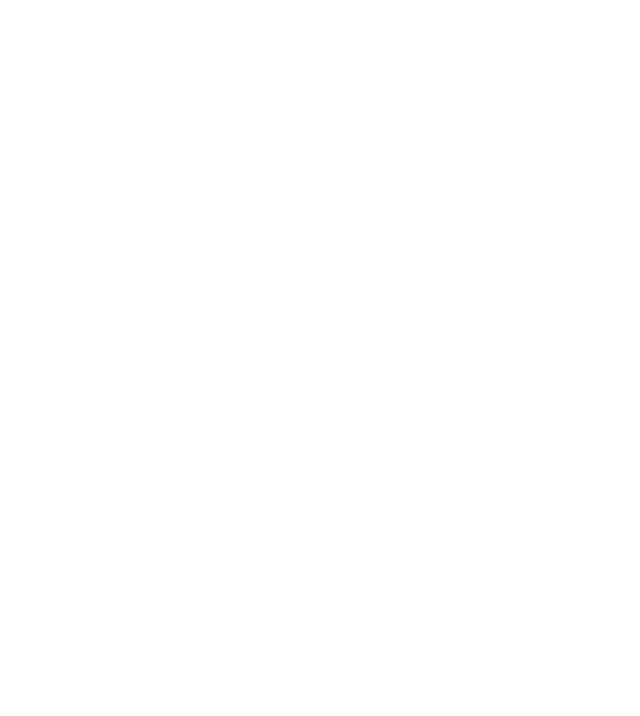
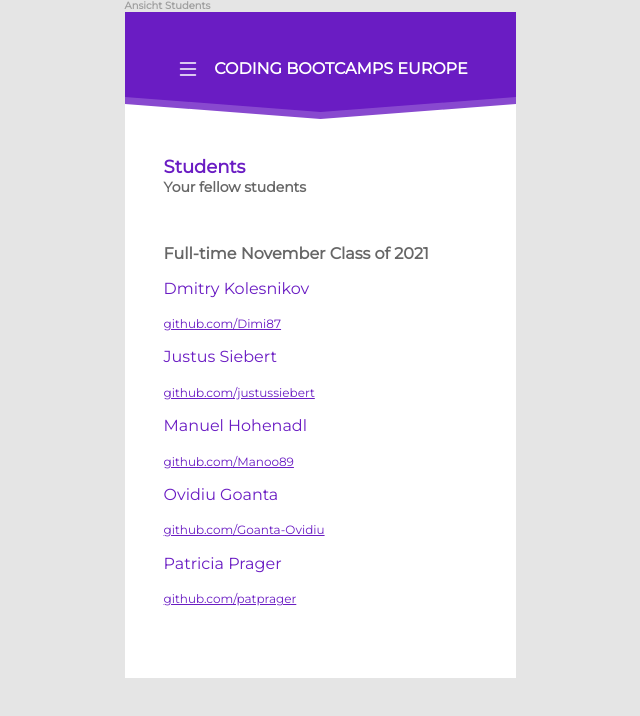
Before and after one commit to sadeg-akbarian/student-hub-design, a plain HTML site: page index.html in a window 1280 px wide. Shown: the whole page, without its empty margins (320-960 px from the left). Drawn offline with nearby package versions, Linux system fonts and the light colour scheme.

Commit message:
feat: 50% of project completed

```diff
--- a/index.html
+++ b/index.html
@@ -11,11 +11,100 @@
       href="https://unpkg.com/normalize.css@8.0.1/normalize.css"
     />
     <link href="style.css" rel="stylesheet" />
+    <link rel="preconnect" href="https://fonts.googleapis.com" />
+    <link rel="preconnect" href="https://fonts.gstatic.com" crossorigin />
+    <link
+      href="https://fonts.googleapis.com/css2?family=Montserrat&family=Source+Sans+Pro&display=swap"
+      rel="stylesheet"
+    />
     <title>Student hub design</title>
   </head>
   <body>
-    <header></header>
-    <main></main>
-    <footer></footer>
+    <div class="div-body">
+      <aside>
+        <p class="ansicht">Ansicht Students</p>
+      </aside>
+      <div class="div-outward">
+        <header>
+          <div class="div-header-heading">
+            <svg
+              xmlns="http://www.w3.org/2000/svg"
+              width="16"
+              height="16"
+              fill="currentColor"
+              class="bi bi-list"
+              viewBox="0 0 16 16"
+            >
+              <path
+                fill-rule="evenodd"
+                d="M2.5 12a.5.5 0 0 1 .5-.5h10a.5.5 0 0 1 0 1H3a.5.5 0 0 1-.5-.5zm0-4a.5.5 0 0 1 .5-.5h10a.5.5 0 0 1 0 1H3a.5.5 0 0 1-.5-.5zm0-4a.5.5 0 0 1 .5-.5h10a.5.5 0 0 1 0 1H3a.5.5 0 0 1-.5-.5z"
+              />
+            </svg>
+            <h1>CODING BOOTCAMPS EUROPE</h1>
+          </div>
+          <div class="div-header-arrow-light1"></div>
+          <div class="div-header-arrow-light2">
+            <svg
+              class="svg-arrow"
+              width="100%"
+              height="100%"
+              viewBox="0 0 100 100"
+              preserveAspectRatio="none"
+            >
+              <polygon points="0,0 50,100 100,0" fill="#8849cf" />
+            </svg>
+          </div>
+          <div class="div-header-arrow-dark">
+            <svg
+              class="svg-arrow"
+              width="100%"
+              height="100%"
+              viewBox="0 0 100 100"
+              preserveAspectRatio="none"
+            >
+              <polygon points="0,0 50,100 100,0" fill="#6a1cc3" />
+            </svg>
+          </div>
+        </header>
+        <main>
+          <article>
+            <section>
+              <h2 class="students-h2">Students</h2>
+              <p class="first-paragraph">Your fellow students</p>
+            </section>
+            <section>
+              <div></div>
+              <div>
+                <div></div>
+                <div></div>
+              </div>
+            </section>
+          </article>
+          <article>
+            <h2 class="november-h2">Full-time November Class of 2021</h2>
+            <div>
+              <p class="the-names">Dmitry Kolesnikov</p>
+              <a href="github.com/Dimi87">github.com/Dimi87</a>
+            </div>
+            <div>
+              <p class="the-names">Justus Siebert</p>
+              <a href="github.com/justussiebert">github.com/justussiebert</a>
+            </div>
+            <div>
+              <p class="the-names">Manuel Hohenadl</p>
+              <a href="github.com/Manoo89">github.com/Manoo89</a>
+            </div>
+            <div>
+              <p class="the-names">Ovidiu Goanta</p>
+              <a href="github.com/Goanta-Ovidiu">github.com/Goanta-Ovidiu</a>
+            </div>
+            <div>
+              <p class="the-names">Patricia Prager</p>
+              <a href="github.com/patprager">github.com/patprager</a>
+            </div>
+          </article>
+        </main>
+      </div>
+    </div>
   </body>
 </html>
--- a/style.css
+++ b/style.css
@@ -3,21 +3,144 @@
 }
 
 :root {
+  --clr-background-body: #e5e5e5;
+  --clr-main-above: #6a1cc3;
+  --clr-main-below: #8849cf;
+  --font-normal: ;
 }
 
 html {
-  font-family: ;
   direction: ltr;
-  font-size: ;
+  font-size: 16px;
+  font-family: "Montserrat", sans-serif;
 }
 
 body {
   margin: 0;
-  height: ;
-  background-color: var(--page-background-color);
-  color: var(--page-text-color);
+  height: 100vh;
+  background-color: var(--clr-background-body);
+  display: flex;
+  flex-direction: column;
+  align-items: center;
 }
 
-/* Fallbacks für manche Styles benutzen, S.13 unten */
+.div-body {
+  max-width: 600px;
+}
 
-/* Füge media queries ein, S.15 unten*/
+/*........................................................................................................................ All aside styles */
+
+aside {
+  width: 391px;
+}
+
+.ansicht {
+  margin-block: 0;
+  font-size: 10px;
+  font-weight: bold;
+  opacity: 0.3;
+}
+
+/*....................................................................................................................... All header styles */
+
+.div-outward {
+  width: 391px;
+  _height: 100vh;
+  background-color: white;
+}
+
+header {
+  height: 95px;
+  position: relative;
+}
+
+.div-header-heading {
+  height: 85px;
+  background-color: var(--clr-main-above);
+  display: flex;
+  justify-content: center;
+  gap: 10px;
+  align-items: center;
+  position: relative;
+}
+
+.bi-list {
+  color: white;
+  width: 32px;
+  height: 24px;
+}
+
+h1 {
+  all: unset;
+  color: white;
+  margin-block: 0;
+  font-size: inherit;
+  font-weight: 600;
+}
+
+.bi-list,
+h1 {
+  position: relative;
+  top: 15px;
+}
+
+.div-header-arrow-light1 {
+  height: 7px;
+  background-color: var(--clr-main-below);
+}
+
+.div-header-arrow-light2 {
+  height: 15px;
+  width: 100%;
+}
+
+.div-header-arrow-dark {
+  position: absolute;
+  top: 85px;
+  height: 15px;
+  width: 100%;
+}
+
+/*......................................................................................................................... All main styles */
+
+main {
+  padding-bottom: 70px;
+}
+
+article {
+  width: 80%;
+  margin-inline: auto;
+  margin-top: 50px;
+}
+
+.students-h2 {
+  font-size: 18px;
+  color: var(--clr-main-above);
+  margin-bottom: 2px;
+}
+
+.first-paragraph {
+  font-size: 14px;
+  color: #00000099;
+  margin-top: 0;
+  font-weight: 600;
+}
+
+.november-h2 {
+  font-size: 16px;
+  color: #00000099;
+}
+
+.the-names {
+  color: var(--clr-main-above);
+}
+
+a {
+  font-size: 12px;
+  color: var(--clr-main-above);
+}
+
+/* The fonts
+font-family: 'Montserrat', sans-serif;
+font-family: 'Source Sans Pro', sans-serif;
+*/
```
